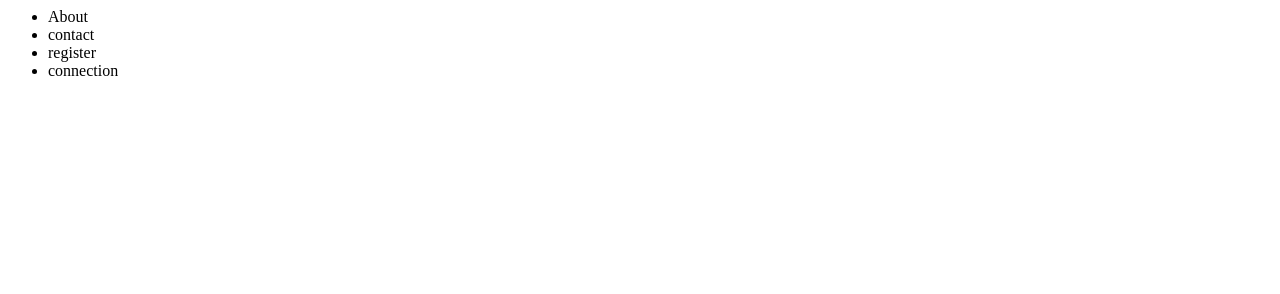
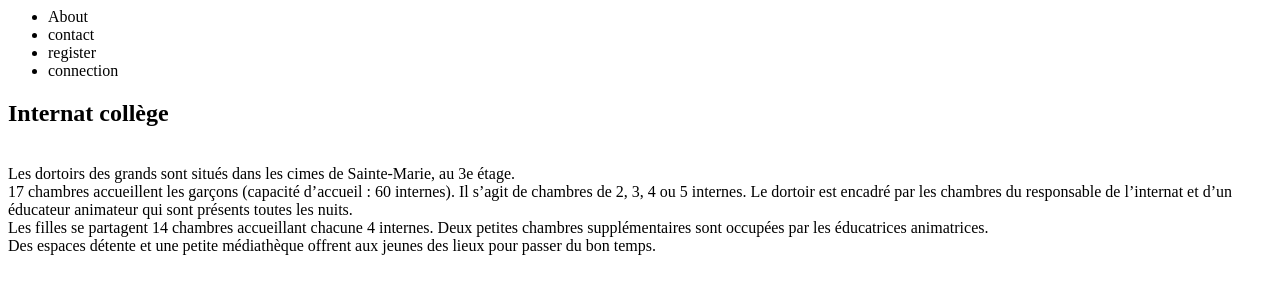
Before and after one commit to mthdht/git-en-group, a plain HTML site: page test.html in a window 1280 px wide. Drawn offline with Linux system fonts and the light colour scheme.

Commit message:
info, <p>

```diff
--- a/test.html
+++ b/test.html
@@ -13,6 +13,13 @@
       <li>register</li>
       <li>connection</li>
     </ul>
+    <div><h2>Internat collège</h2>
+    <p>
+        <br>Les dortoirs des grands sont situés dans les cimes de Sainte-Marie, au 3e étage.
+        <br>17 chambres accueillent les garçons (capacité d’accueil : 60 internes). Il s’agit de chambres de 2, 3, 4 ou 5 internes. Le dortoir est encadré par les chambres du responsable de l’internat et d’un éducateur animateur qui sont présents toutes les nuits.
+        <br>Les filles se partagent 14 chambres accueillant chacune 4 internes. Deux petites chambres supplémentaires sont occupées par les éducatrices animatrices.
+        <br>Des espaces détente et une petite médiathèque offrent aux jeunes des lieux pour passer du bon temps.
+    </p></div>
   </header>
 </body>
 </html>
```
